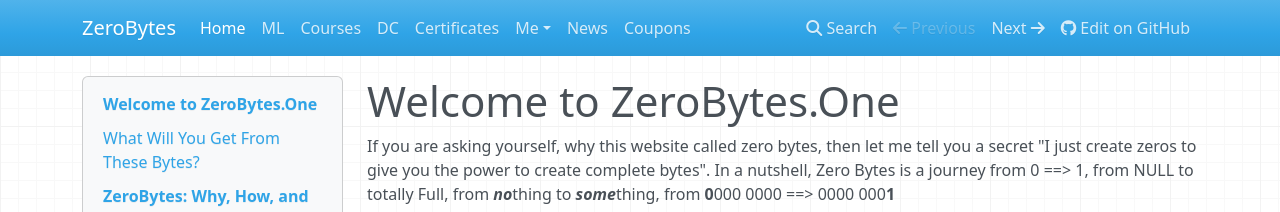
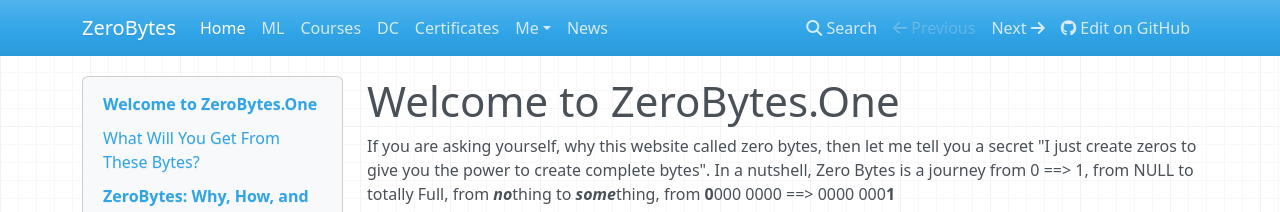
Before and after one commit to egy1st/zerobytes-mkdocs, an MkDocs documentation site: the page built from docs/index.md, in a window 1280 px wide. Shown: the top 212 px of the page. Built offline with MkDocs 1.6.1, drawn with Linux system fonts in a browser that asks for light colours; nearby versions of some CDN libraries.

Commit message:
Update mkdocs.yml

```diff
--- a/mkdocs.yml
+++ b/mkdocs.yml
@@ -16,7 +16,6 @@
         - Reviewer Profile: me/reviewer.md
         - Contact me: me/contact.md
     - News: news.md
-    - Coupons: coupons.md
 
 
 site_dir: public
```
